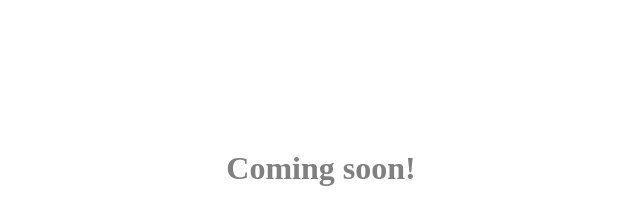
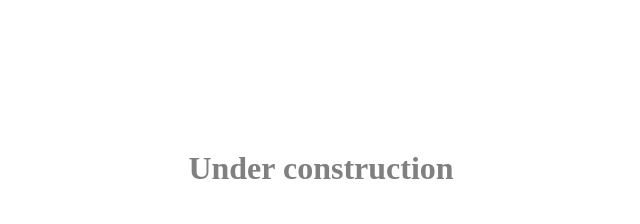
Before and after one commit to rogerbootsma/webloopshub, a plain HTML site: page index.html in a window 1280 px wide. Shown: the whole page, without its empty margins (319-959 px from the left). Drawn offline with Linux system fonts and the light colour scheme.

Commit message:
Update index.html

```diff
--- a/index.html
+++ b/index.html
@@ -4,12 +4,12 @@
     <meta charset="UTF-8">
     <meta name="viewport" content="width=device-width, initial-scale=1.0">
     <meta http-equiv="X-UA-Compatible" content="ie=edge">
-    <title>Webloopshub</title>
+    <title>Webloopshub Loopable background video for your website</title>
     <link rel="stylesheet" href="style.css">
 </head>
 <body>
 <div class="header">
-    <H1>Coming soon!</H1>
+    <H1>Under construction</H1>
 </div>
 
 
```
